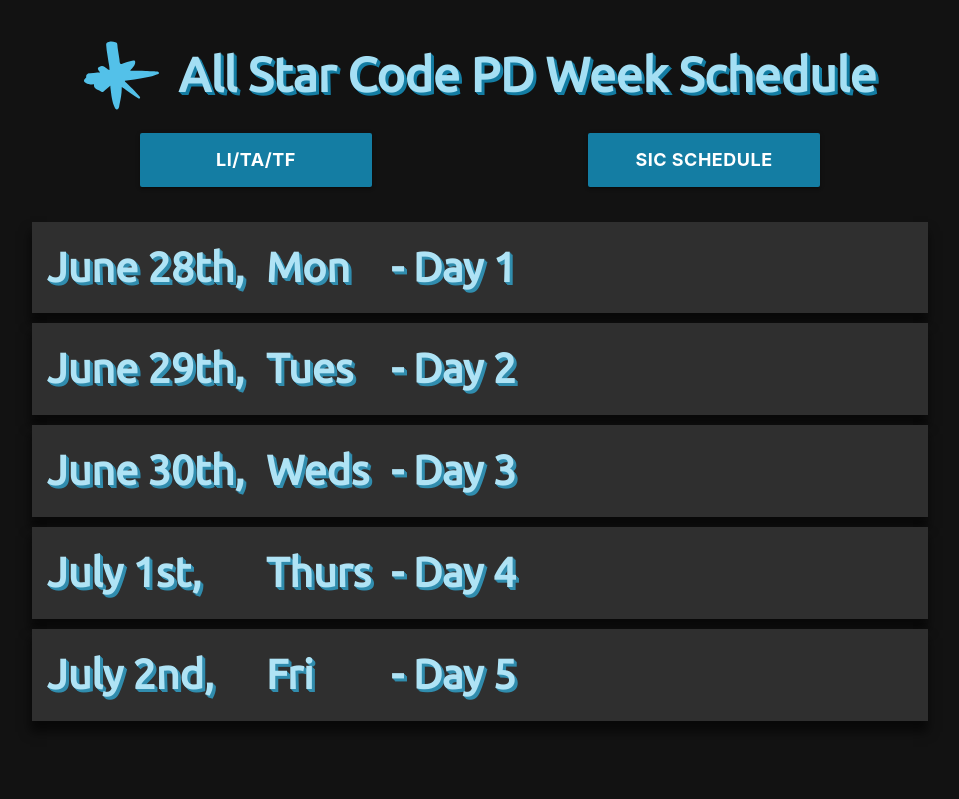
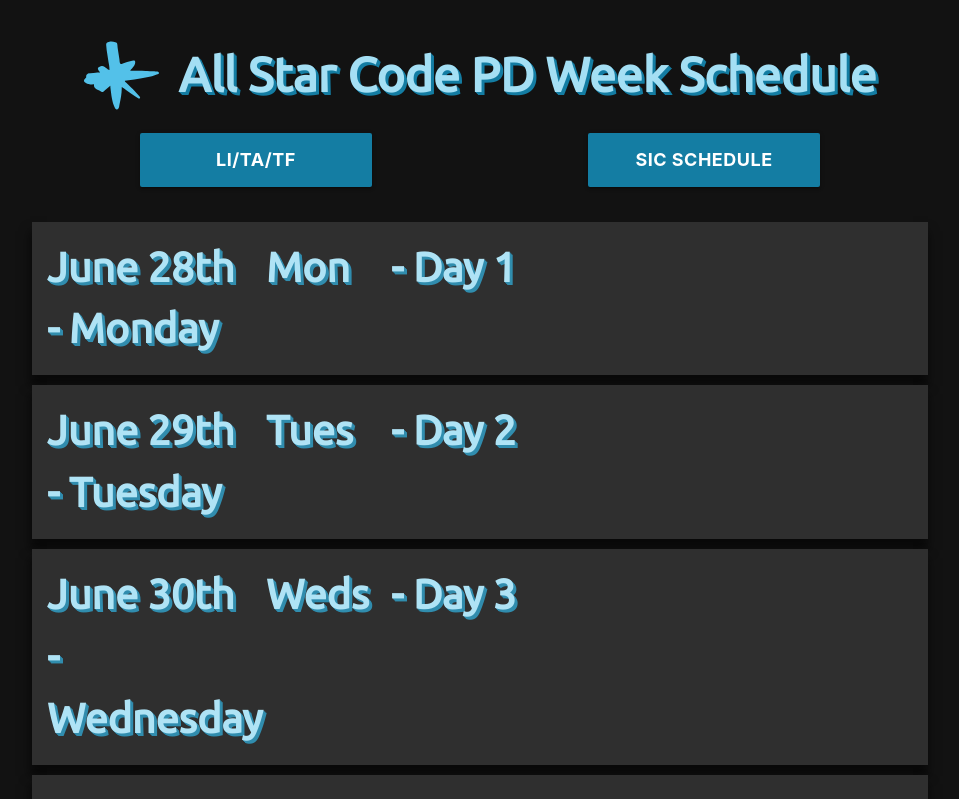
Before and after one commit to AllStarCodeOrg/PDWeekSchedule, a Svelte app: page / in a window 1280 px wide. Shown: the top 799 px of the page, without its empty margins (160-1119 px from the left). Built offline with nearby package versions, Linux system fonts and the light colour scheme.

Commit message:
new build

```diff
--- a/src/LITATF.svelte
+++ b/src/LITATF.svelte
@@ -5,7 +5,7 @@
   const data = [
     {
       daynum: '1',
-      title: 'June 28th,',
+      title: 'June 28th - Monday',
       activities: [
         {
           name: 'Welcome to PD Week',
@@ -33,29 +33,29 @@
         },
         {
           name: 'Team Building',
-          time: '10:45AM - 11:00AM',
-          duration: '15',
+          time: '10:45AM - 11:15AM',
+          duration: '30',
           actType: 'teambuilding',
           links: [],
         },
         {
           name: 'History of All Star Code',
-          time: '11:00AM - 11:15AM',
+          time: '11:15AM - 11:30AM',
           duration: '15',
           actType: 'coreskill',
           links: [],
         },
         {
           name: 'Preview of the Summer Intensive Program',
-          time: '11:15AM - 11:30AM',
+          time: '11:30AM - 11:45AM',
           duration: '15',
           actType: 'coreskill',
           links: [],
         },
         {
           name: 'BREAK',
-          time: '11:30AM - 12:00PM',
-          duration: '30',
+          time: '11:45AM - 12:00PM',
+          duration: '15',
           actType: 'misc',
           links: [],
         },
@@ -89,50 +89,50 @@
         },
         {
           name: 'Learning Management System',
-          time: '02:30PM - 02:45PM',
-          duration: '15',
+          time: '02:30PM - 03:00PM',
+          duration: '30',
           actType: 'coreskill',
           links: [],
         },
         {
           name: 'BREAK',
-          time: '02:45PM - 03:15PM',
-          duration: '30',
+          time: '03:00PM - 03:15PM',
+          duration: '15',
           actType: 'misc',
           links: [],
         },
         {
           name: 'Learning Management System',
-          time: '03:15PM - 03:30PM',
-          duration: '15',
+          time: '03:15PM - 03:45PM',
+          duration: '30',
           actType: 'coreskill',
           links: [],
         },
         {
           name: 'Orientation Intro',
-          time: '03:30PM - 03:45PM',
+          time: '03:45PM - 04:00PM',
           duration: '15',
           actType: 'project',
           links: [],
         },
         {
           name: 'BREAK',
-          time: '03:45PM - 04:15PM',
-          duration: '30',
+          time: '04:00PM - 04:15PM',
+          duration: '15',
           actType: 'misc',
           links: [],
         },
         {
           name: 'Growth Mindset',
-          time: '04:15PM - 04:30PM',
-          duration: '15',
+          time: '04:15PM - 05:15PM',
+          duration: '60',
           actType: 'coreskill',
           links: [],
         },
         {
           name: 'Exit Survey',
-          time: '04:30PM - 05:30PM',
-          duration: '60',
+          time: '05:15PM - 05:30PM',
+          duration: '15',
           actType: 'coreskill',
           links: [],
         },
@@ -147,36 +147,33 @@
     },
     {
       daynum: '2',
-      title: 'June 29th,',
+      title: 'June 29th - Tuesday',
       activities: [
         {
           name: 'First Peek at Remote Teaching',
-          time: '10:00AM - 10:15AM',
-          duration: '15',
+          time: '10:00AM - 10:30AM',
+          duration: '30',
           actType: 'codealong',
-          links: [
-            { displayText: 'Slides', linkURL: 'https://slides.google.com' },
-            { displayText: 'Docs', linkURL: 'https://docs.google.com' },
-          ],
+          links: [],
         },
         {
           name: 'BREAK',
-          time: '10:15AM - 10:45AM',
-          duration: '30',
+          time: '10:30AM - 10:45AM',
+          duration: '15',
           actType: 'misc',
           links: [],
         },
         {
           name: 'First Peek at Remote Teaching',
-          time: '10:45AM - 11:00AM',
-          duration: '15',
+          time: '10:45AM - 11:45AM',
+          duration: '60',
           actType: 'codealong',
           links: [],
         },
         {
           name: 'BREAK',
-          time: '11:00AM - 12:00PM',
-          duration: '60',
+          time: '11:45AM - 12:00PM',
+          duration: '15',
           actType: 'misc',
           links: [],
         },
@@ -217,29 +214,29 @@
         },
         {
           name: 'Microteaching #1',
-          time: '03:15PM - 03:30PM',
-          duration: '15',
+          time: '03:15PM - 04:30PM',
+          duration: '75',
           actType: 'lecture',
           links: [],
         },
         {
           name: 'BREAK',
-          time: '03:30PM - 04:45PM',
-          duration: '75',
+          time: '04:30PM - 04:45PM',
+          duration: '15',
           actType: 'misc',
           links: [],
         },
         {
           name: 'Virtual Classroom: Expectations vs. Reality ',
-          time: '04:45PM - 05:00PM',
-          duration: '15',
+          time: '04:45PM - 05:45PM',
+          duration: '60',
           actType: 'codealong',
           links: [],
         },
         {
           name: 'Exit Survey',
-          time: '05:00PM - 06:00PM',
-          duration: '60',
+          time: '05:45PM - 06:00PM',
+          duration: '15',
           actType: 'coreskill',
           links: [],
         },
@@ -254,36 +251,33 @@
     },
     {
       daynum: '3',
-      title: 'June 30th,',
+      title: 'June 30th - Wednesday',
       activities: [
         {
           name: 'Team Building',
-          time: '10:00AM - 10:15AM',
-          duration: '15',
+          time: '10:00AM - 10:30AM',
+          duration: '30',
           actType: 'teambuilding',
-          links: [
-            { displayText: 'Slides', linkURL: 'https://slides.google.com' },
-            { displayText: 'Docs', linkURL: 'https://docs.google.com' },
-          ],
+          links: [],
         },
         {
           name: 'BREAK',
-          time: '10:15AM - 10:45AM',
-          duration: '30',
+          time: '10:30AM - 10:45AM',
+          duration: '15',
           actType: 'misc',
           links: [],
         },
         {
           name: 'Virtual Classroom Management',
-          time: '10:45AM - 11:00AM',
-          duration: '15',
+          time: '10:45AM - 11:45AM',
+          duration: '60',
           actType: 'codealong',
           links: [],
         },
         {
           name: 'BREAK',
-          time: '11:00AM - 12:00PM',
-          duration: '60',
+          time: '11:45AM - 12:00PM',
+          duration: '15',
           actType: 'misc',
           links: [],
         },
@@ -317,29 +311,29 @@
         },
         {
           name: 'Orientation Prep',
-          time: '03:00PM - 03:15PM',
-          duration: '15',
+          time: '03:00PM - 04:30PM',
+          duration: '90',
           actType: 'project',
           links: [],
         },
         {
           name: 'BREAK',
-          time: '03:15PM - 04:45PM',
-          duration: '90',
+          time: '04:30PM - 04:45PM',
+          duration: '15',
           actType: 'misc',
           links: [],
         },
         {
           name: 'Incoming & Returning Instructors',
-          time: '04:45PM - 05:00PM',
-          duration: '15',
+          time: '04:45PM - 05:45PM',
+          duration: '60',
           actType: 'coreskill',
           links: [],
         },
         {
           name: 'Exit Survey',
-          time: '05:00PM - 06:00PM',
-          duration: '60',
+          time: '05:45PM - 06:00PM',
+          duration: '15',
           actType: 'coreskill',
           links: [],
         },
@@ -354,43 +348,40 @@
     },
     {
       daynum: '4',
-      title: 'July 1st,',
+      title: 'July 1st - Thursday',
       activities: [
         {
           name: 'Team Building',
-          time: '10:00AM - 10:15AM',
-          duration: '15',
+          time: '10:00AM - 10:30AM',
+          duration: '30',
           actType: 'teambuilding',
-          links: [
-            { displayText: 'Slides', linkURL: 'https://slides.google.com' },
-            { displayText: 'Docs', linkURL: 'https://docs.google.com' },
-          ],
+          links: [],
         },
         {
           name: 'BREAK',
-          time: '10:15AM - 10:45AM',
-          duration: '30',
+          time: '10:30AM - 10:45AM',
+          duration: '15',
           actType: 'misc',
           links: [],
         },
         {
           name: 'Kinesthetic Learning',
-          time: '10:45AM - 11:00AM',
-          duration: '15',
+          time: '10:45AM - 11:30AM',
+          duration: '45',
           actType: 'lecture',
           links: [],
         },
         {
           name: 'Kinesthetic Learning Demo',
-          time: '11:00AM - 11:15AM',
+          time: '11:30AM - 11:45AM',
           duration: '15',
           actType: 'lecture',
           links: [],
         },
         {
           name: 'BREAK',
-          time: '11:15AM - 12:00PM',
-          duration: '45',
+          time: '11:45AM - 12:00PM',
+          duration: '15',
           actType: 'misc',
           links: [],
         },
@@ -410,29 +401,29 @@
         },
         {
           name: 'Virtual Classroom: Neurodiversity',
-          time: '02:00PM - 02:15PM',
-          duration: '15',
+          time: '02:00PM - 03:00PM',
+          duration: '60',
           actType: 'codealong',
           links: [],
         },
         {
           name: 'BREAK',
-          time: '02:15PM - 03:15PM',
-          duration: '60',
+          time: '03:00PM - 03:15PM',
+          duration: '15',
           actType: 'misc',
           links: [],
         },
         {
           name: 'Culturally Relevant Pedagogy',
-          time: '03:15PM - 03:30PM',
-          duration: '15',
+          time: '03:15PM - 03:45PM',
+          duration: '30',
           actType: 'coreskill',
           links: [],
         },
         {
           name: 'Scholar Services',
-          time: '03:30PM - 04:00PM',
-          duration: '30',
+          time: '03:45PM - 04:00PM',
+          duration: '15',
           actType: 'coreskill',
           links: [],
         },
@@ -461,36 +452,33 @@
     },
     {
       daynum: '5',
-      title: 'July 2nd,',
+      title: 'July 2nd - Friday',
       activities: [
         {
           name: 'Team Building',
-          time: '10:00AM - 10:15AM',
-          duration: '15',
+          time: '10:00AM - 10:30AM',
+          duration: '30',
           actType: 'teambuilding',
-          links: [
-            { displayText: 'Slides', linkURL: 'https://slides.google.com' },
-            { displayText: 'Docs', linkURL: 'https://docs.google.com' },
-          ],
+          links: [],
         },
         {
           name: 'Exit Survey',
-          time: '10:15AM - 10:45AM',
-          duration: '30',
+          time: '10:30AM - 10:45AM',
+          duration: '15',
           actType: 'coreskill',
           links: [],
         },
         {
           name: 'Professional Blind Spot',
-          time: '10:45AM - 11:00AM',
-          duration: '15',
+          time: '10:45AM - 11:45AM',
+          duration: '60',
           actType: 'lecture',
           links: [],
         },
         {
           name: 'BREAK',
-          time: '11:00AM - 12:00PM',
-          duration: '60',
+          time: '11:45AM - 12:00PM',
+          duration: '15',
           actType: 'misc',
           links: [],
         },
@@ -524,36 +512,36 @@
         },
         {
           name: 'LI / TA + TF Breakout',
-          time: '03:45PM - 04:00PM',
-          duration: '15',
+          time: '03:45PM - 04:15PM',
+          duration: '30',
           actType: 'lecture',
           links: [],
         },
         {
           name: 'BREAK',
-          time: '04:00PM - 04:30PM',
-          duration: '30',
+          time: '04:15PM - 04:30PM',
+          duration: '15',
           actType: 'misc',
           links: [],
         },
         {
           name: 'Kahoot!',
-          time: '04:30PM - 04:45PM',
-          duration: '15',
+          time: '04:30PM - 05:00PM',
+          duration: '30',
           actType: 'coreskill',
           links: [],
         },
         {
           name: 'Exit Survey',
-          time: '04:45PM - 05:00PM',
+          time: '05:00PM - 05:15PM',
           duration: '15',
           actType: 'coreskill',
           links: [],
         },
         {
           name: 'Closing Statement',
-          time: '05:00PM - 05:30PM',
-          duration: '30',
+          time: '05:15PM - 05:30PM',
+          duration: '15',
           actType: 'coreskill',
           links: [],
         },
```
Also changed, not shown: 4 other files (tests, documents, lock files or other folders).
